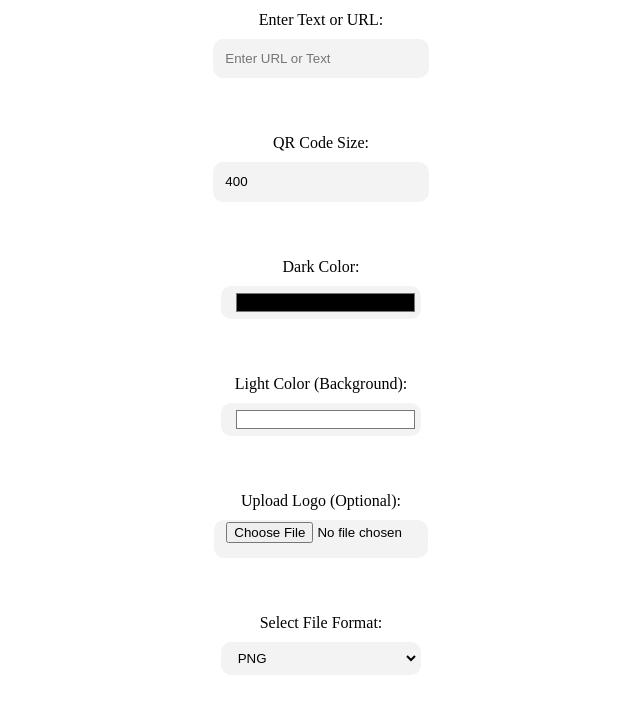
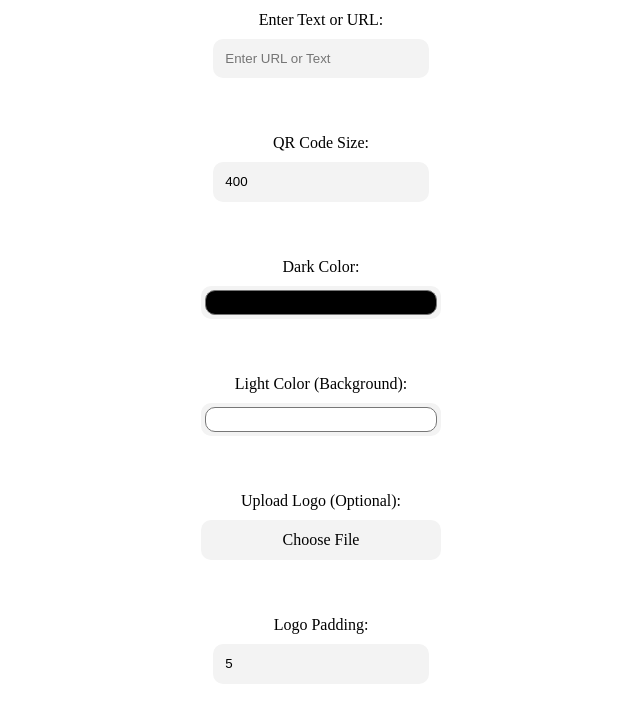
Before and after one commit to Bramha1997/bramha.qrcodegenerator.com, a plain HTML site: page index.html in a window 1280 px wide. Shown: the part 99-800 px from the top of the page, without its empty margins (319-959 px from the left). Drawn offline with Linux system fonts and the light colour scheme.

Commit message:
Added logo margin feature with updated UI

```diff
--- a/index.html
+++ b/index.html
@@ -92,7 +92,85 @@
             background-color: white;
         }
 
-        /* Footer Style */
+        /* Custom file input styling */
+        .file-input-container {
+            position: relative;
+            display: inline-block;
+            width: 15em;
+            border-radius: 10px;
+        }
+
+		.file-input-container:hover,
+        .file-input-container:focus {
+            border: 2px solid #4a9dec;
+            box-shadow: 0px 0px 0px 7px rgb(74, 157, 236, 20%);
+            background-color: white;
+        }
+
+        .file-input {
+            opacity: 0;
+            position: absolute;
+            top: 0;
+            left: 0;
+            width: 100%;
+            height: 100%;
+            cursor: pointer;
+        }
+
+        .file-label {
+            display: flex;
+            align-items: center;
+            justify-content: center;
+            height: 2.5em;
+            padding: 0 1em;
+            background-color: #f3f3f3;
+            border-radius: 10px;
+            transition: all 0.3s;
+            cursor: pointer;
+        }
+
+        .file-label:hover {
+            background-color: #e0e0e0;
+        }
+
+        /* Custom color picker input */
+        .color-input-container {
+            position: relative;
+            display: inline-block;
+            width: 15em;
+        }
+
+        .color-input {
+            -webkit-appearance: none;
+            -moz-appearance: none;
+            appearance: none;
+            height: 2.5em;
+            width: 100%;
+            background-color: #f3f3f3;
+            border-radius: 10px;
+            border: 2px solid transparent;
+            padding: 2px;
+            outline: none;
+            transition: all 0.5s;
+        }
+
+        .color-input:hover,
+        .color-input:focus {
+            border: 2px solid #4a9dec;
+            box-shadow: 0px 0px 0px 7px rgb(74, 157, 236, 20%);
+            background-color: white;
+        }
+
+        .color-input::-webkit-color-swatch-wrapper {
+            padding: 0;
+        }
+
+        .color-input::-webkit-color-swatch {
+            border-radius: 10px;
+            padding: 0;
+        }
+
+		/* Footer Style */
         footer {
             text-align: center;
             margin-top: 20px;
@@ -127,15 +205,26 @@
     <br><br>
 
     <label for="darkColor">Dark Color:</label>
-    <input class="input" type="color" id="darkColor" value="#000000">
+    <div class="color-input-container">
+        <input class="color-input" type="color" id="darkColor" value="#000000">
+    </div>
     <br><br>
 
     <label for="lightColor">Light Color (Background):</label>
-    <input class="input" type="color" id="lightColor" value="#ffffff">
+    <div class="color-input-container">
+        <input class="color-input" type="color" id="lightColor" value="#ffffff">
+    </div>
     <br><br>
 
     <label for="logoFile">Upload Logo (Optional):</label>
-    <input class="input" type="file" id="logoFile" accept="image/*">
+    <div class="file-input-container">
+        <input class="file-input" type="file" id="logoFile" accept="image/*">
+        <label class="file-label" for="logoFile">Choose File</label>
+    </div>
+    <br><br>
+
+    <label for="logoPadding">Logo Padding:</label>
+    <input class="input" type="number" id="logoPadding" value="5" min="0" step="1">
     <br><br>
 
     <label for="fileFormat">Select File Format:</label>
@@ -173,9 +262,16 @@ function generateQRCode() {
     const colorDark = document.getElementById("darkColor").value;
     const colorLight = document.getElementById("lightColor").value;
     const logoFile = document.getElementById("logoFile").files[0];
+    const padding = parseInt(document.getElementById("logoPadding").value); // Get padding value
     const borderColor = colorLight;
     const fileFormat = document.getElementById("fileFormat").value;
     const fileName = document.getElementById("fileName").value || 'qrcode'; // Get filename input, default to 'qrcode'
+
+    // Check if the text input is empty
+    if (!text.trim()) {
+        alert("Please enter some text or a URL to generate the QR code.");
+        return; // Exit the function if no text is entered
+    }
 
     const qrCodeElement = document.getElementById("qrcode");
     qrCodeElement.innerHTML = ""; // Clear previous QR code if any
@@ -236,8 +332,6 @@ function generateQRCode() {
                     logoImg.src = e.target.result;
                     logoImg.onload = function () {
                         const logoSize = size / 5;
-                        const logoPadding = 5;
-
                         const canvas = document.createElement("canvas");
                         const ctx = canvas.getContext("2d");
                         canvas.width = size;
@@ -247,7 +341,7 @@ function generateQRCode() {
 
                         const centerX = size / 2;
                         const centerY = size / 2;
-                        const radius = logoSize / 2 + logoPadding;
+                        const radius = logoSize / 2 + padding;
                         ctx.fillStyle = borderColor;
                         ctx.beginPath();
                         ctx.arc(centerX, centerY, radius, 0, Math.PI * 2, false);
@@ -255,7 +349,7 @@ function generateQRCode() {
 
                         ctx.save();
                         ctx.beginPath();
-                        ctx.arc(centerX, centerY, radius - logoPadding, 0, Math.PI * 2, false);
+                        ctx.arc(centerX, centerY, radius - padding, 0, Math.PI * 2, false);
                         ctx.clip();
 
                         ctx.drawImage(logoImg, centerX - logoSize / 2, centerY - logoSize / 2, logoSize, logoSize);
@@ -291,5 +385,6 @@ function generateQRCode() {
 }
 </script>
 
+
 </body>
 </html>
```
